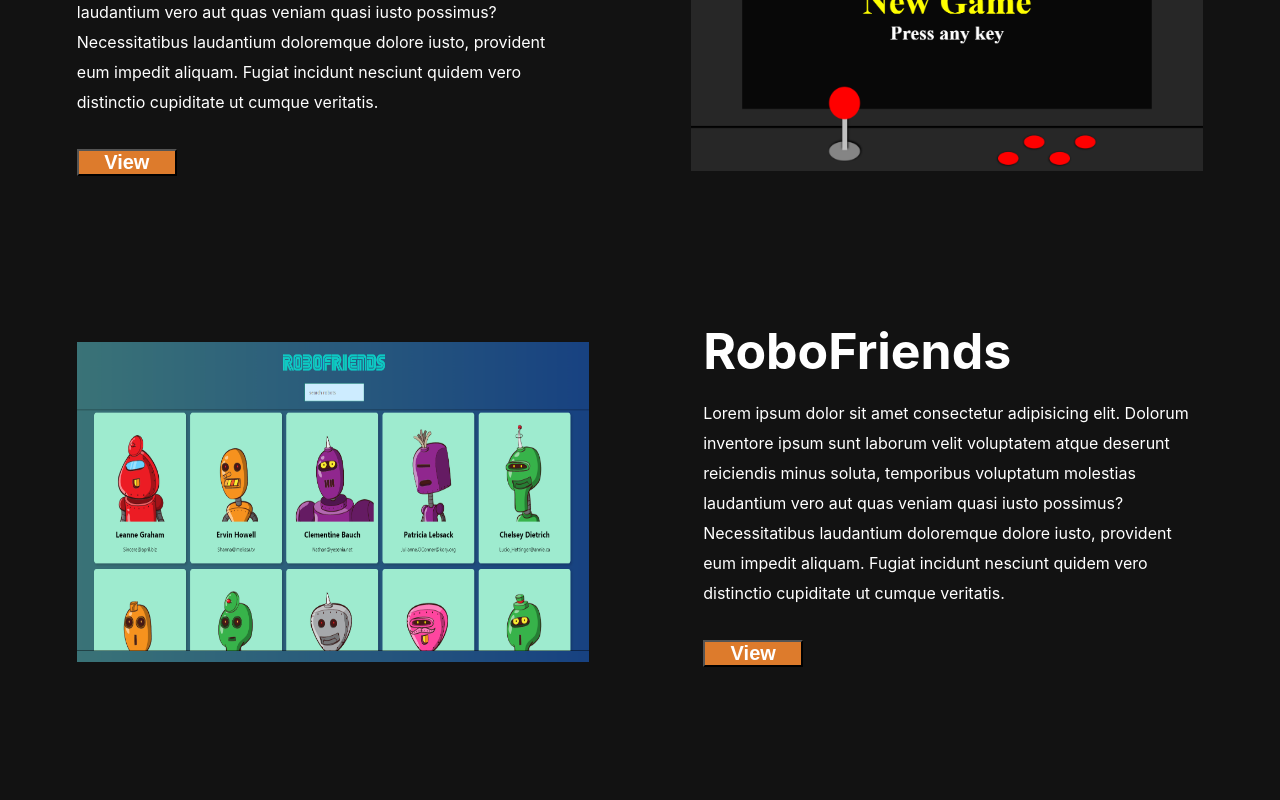
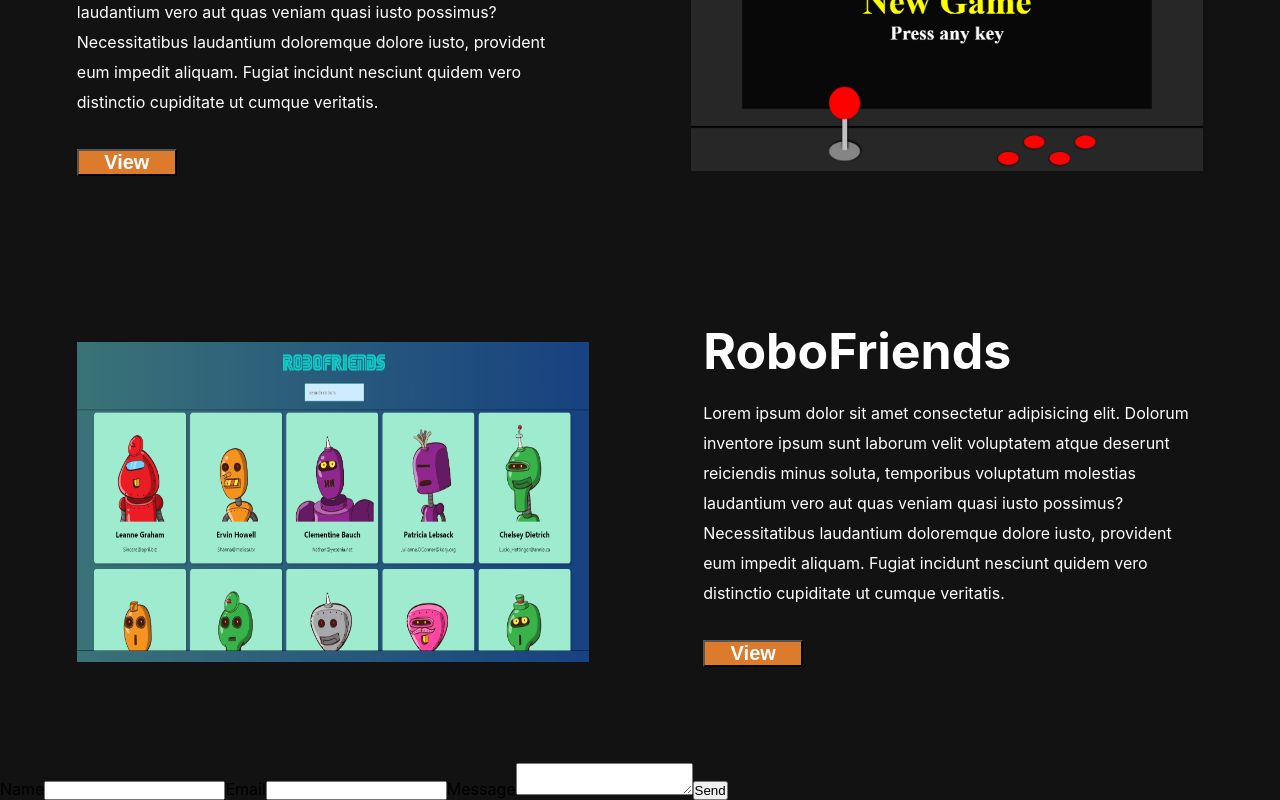
Before and after one commit to Connor-Csoky/React-Portfolio, a React (Create React App) app: page / in a window 1280 px wide. Shown: the part 2747-3547 px from the top of the page. Before the commit the page ends 3510 px from the top, so only its background shows below. Built offline with nearby package versions, Linux system fonts and the light colour scheme.

Commit message:
added stuff
added stuff

```diff
--- a/package.json
+++ b/package.json
@@ -4,9 +4,11 @@
   "version": "0.1.0",
   "private": true,
   "dependencies": {
+    "@emailjs/browser": "^3.11.0",
     "@testing-library/jest-dom": "^5.17.0",
     "@testing-library/react": "^13.4.0",
     "@testing-library/user-event": "^13.5.0",
+    "dotenv": "^16.3.1",
     "gh-pages": "^6.0.0",
     "react": "^18.2.0",
     "react-dom": "^18.2.0",
--- a/src/containers/App.js
+++ b/src/containers/App.js
@@ -3,6 +3,7 @@
 import Projects from "../pages/projects/Projects";
 import Education from "../pages/education/Education";
 import Work from "../pages/work/Work";
+import Contact from "../pages/contact/Contact";
 
 export default function App() {
   return (
@@ -11,6 +12,7 @@
       <Education />
       <Work />
       <Projects />
+      <Contact />
     </div>
   );
 }
--- /dev/null
+++ b/src/pages/contact/Contact.js
@@ -0,0 +1,32 @@
+import React, { useRef } from 'react';
+import emailjs from '@emailjs/browser';
+
+const Contact = () => {
+
+  const form = useRef();
+
+  const sendEmail = (e) => {
+    e.preventDefault();
+
+    emailjs.sendForm('', '', form.current, '')
+      .then((result) => {
+          console.log(result.text);
+      }, (error) => {
+          console.log(error.text);
+      });
+  };
+
+  return (
+    <form ref={form} onSubmit={sendEmail}>
+      <label>Name</label>
+      <input type="text" name="user_name" />
+      <label>Email</label>
+      <input type="email" name="user_email" />
+      <label>Message</label>
+      <textarea name="message" />
+      <input type="submit" value="Send" />
+    </form>
+  );
+};
+
+export default Contact;
```
Also changed, not shown: 2 other files (tests, documents, lock files or other folders).
